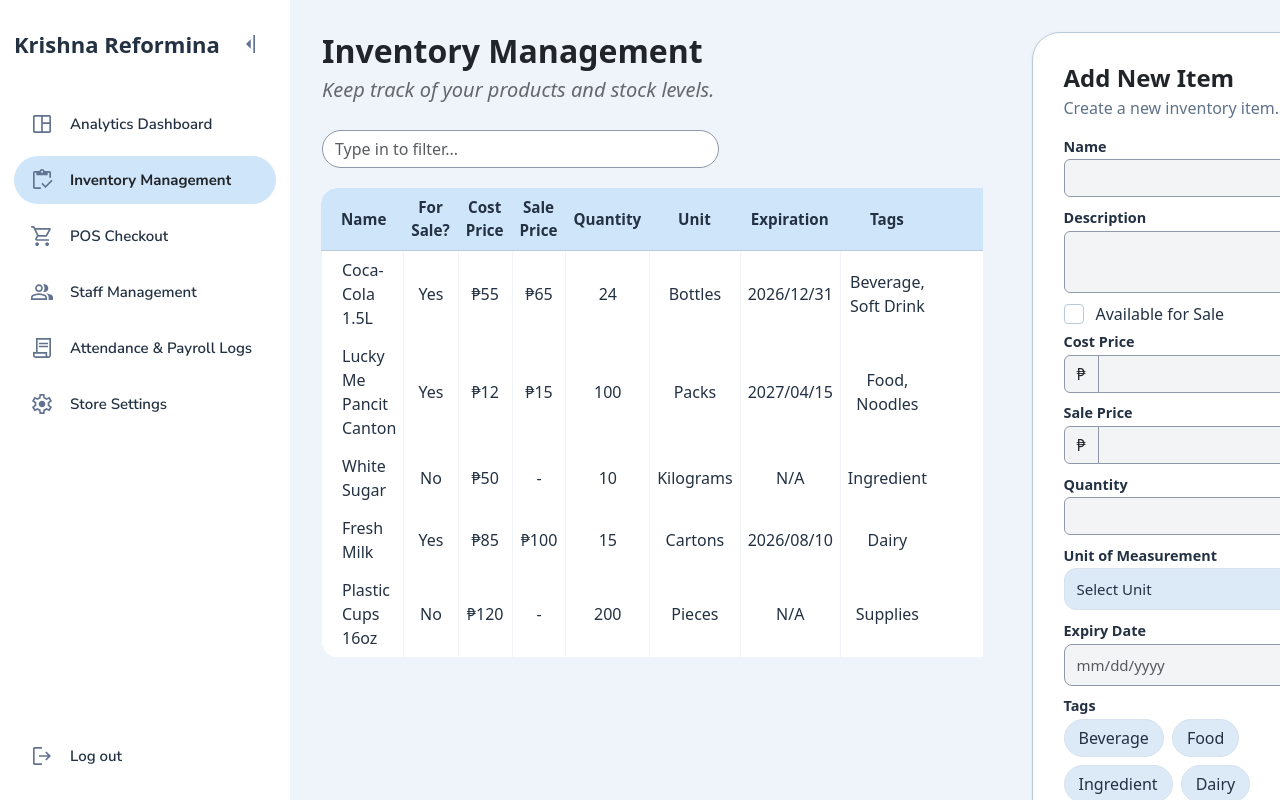
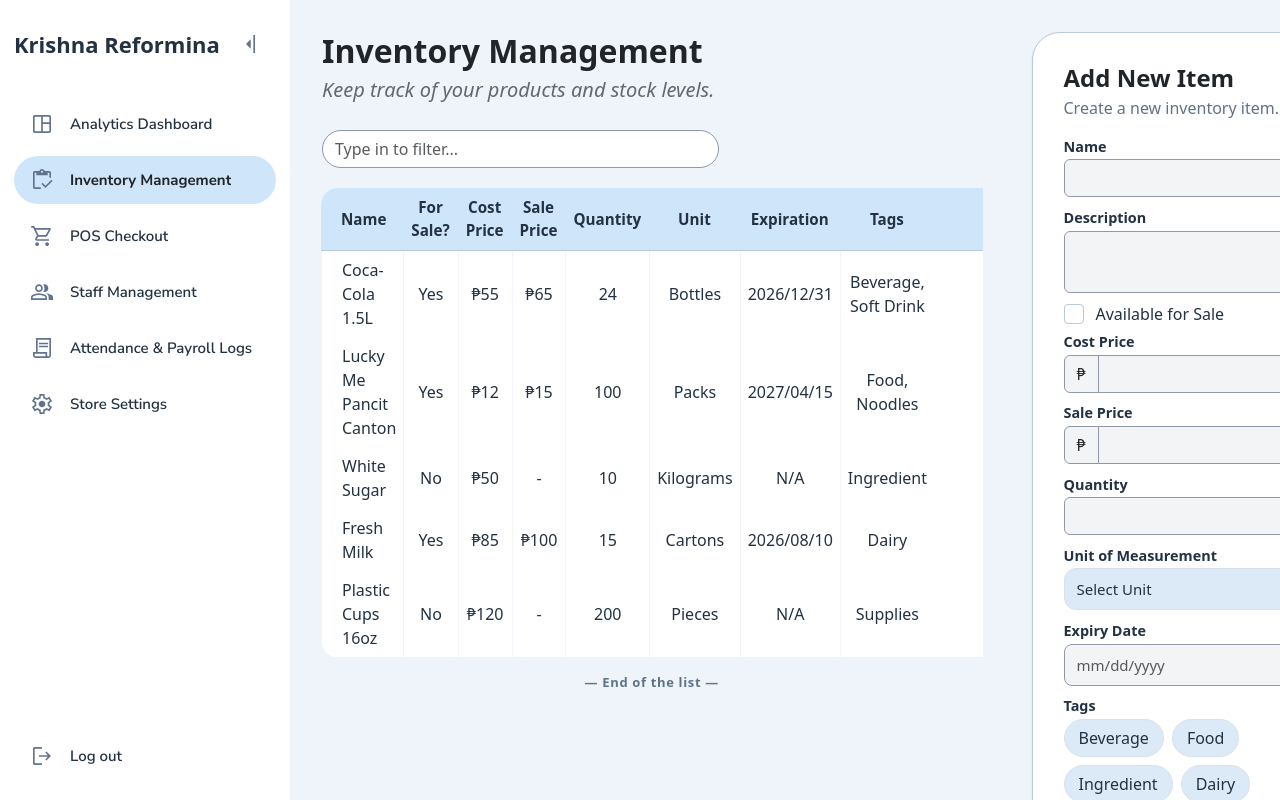
Before and after one commit to DefinitelyRus/EZBM, a React (Vite) app in the folder Frontend/: page /inventory in a window 1280 px wide. Shown: the top 800 px of the page. Built offline with nearby package versions, Linux system fonts and the light colour scheme.

Commit message:
DataTable small additions

```diff
--- a/Frontend/src/components/DataTable.css
+++ b/Frontend/src/components/DataTable.css
@@ -82,9 +82,7 @@
     background: var(--md-hover);
 }
 
-/* ==========================
-   Action Buttons
-   ========================== */
+/* ---------- Action Buttons ---------- */
 
 .ez-table tbody td:last-child > * {
     opacity: 0;
@@ -100,9 +98,7 @@
     transform: translateY(0);
 }
 
-/* ==========================
-   Column Alignment
-   ========================== */
+/* ---------- Column Alignment ---------- */
 
 .ez-table th.col-left,
 .ez-table td.col-left {
@@ -125,3 +121,28 @@
     text-align: center;
     padding: 8px 0;
 }
+
+/* ---------- Table State ---------- */
+.table-end {
+    padding: 16px 0 8px;
+
+    text-align: center;
+
+    color: var(--md-on-surface-variant);
+    font-size: 13px;
+    font-weight: 600;
+    letter-spacing: .05em;
+    user-select: none;
+}
+
+.table-empty {
+    padding: 48px 24px !important;
+    text-align: center !important;
+
+    color: var(--md-on-surface-variant);
+    font-size: 15px;
+    font-weight: 500;
+    font-style: italic;
+
+    background: var(--md-surface);
+}
--- a/Frontend/src/components/DataTable.jsx
+++ b/Frontend/src/components/DataTable.jsx
@@ -27,15 +27,14 @@ function DataTable({
                 </thead>
 
                 <tbody>
-                    {data.map((row, index) => (
+                    {data.length > 0 ? (
+                        data.map((row, index) => (
                             <tr key={row.id || index}>
                                 {columns.map((column) => (
                                     <td
                                         key={column.key}
                                         className={column.className}
-                                style={{
-                                    textAlign: column.align
-                                }}
+                                        style={{ textAlign: column.align }}
                                     >
                                         {column.render
                                             ? column.render(row)
@@ -43,9 +42,24 @@ function DataTable({
                                     </td>
                                 ))}
                             </tr>
-                    ))}
+                        ))
+                    ) : (
+                        <tr>
+                            <td
+                                colSpan={columns.length}
+                                className="table-empty"
+                            >
+                                Nothing to show here.
+                            </td>
+                        </tr>
+                    )}
                 </tbody>
             </table>
+            {data.length > 0 && (
+                <div className="table-end">
+                    — End of the list —
+                </div>
+            )}
         </div>
     );
 }
```
Lines whose indentation alone changed are shown as unchanged.
